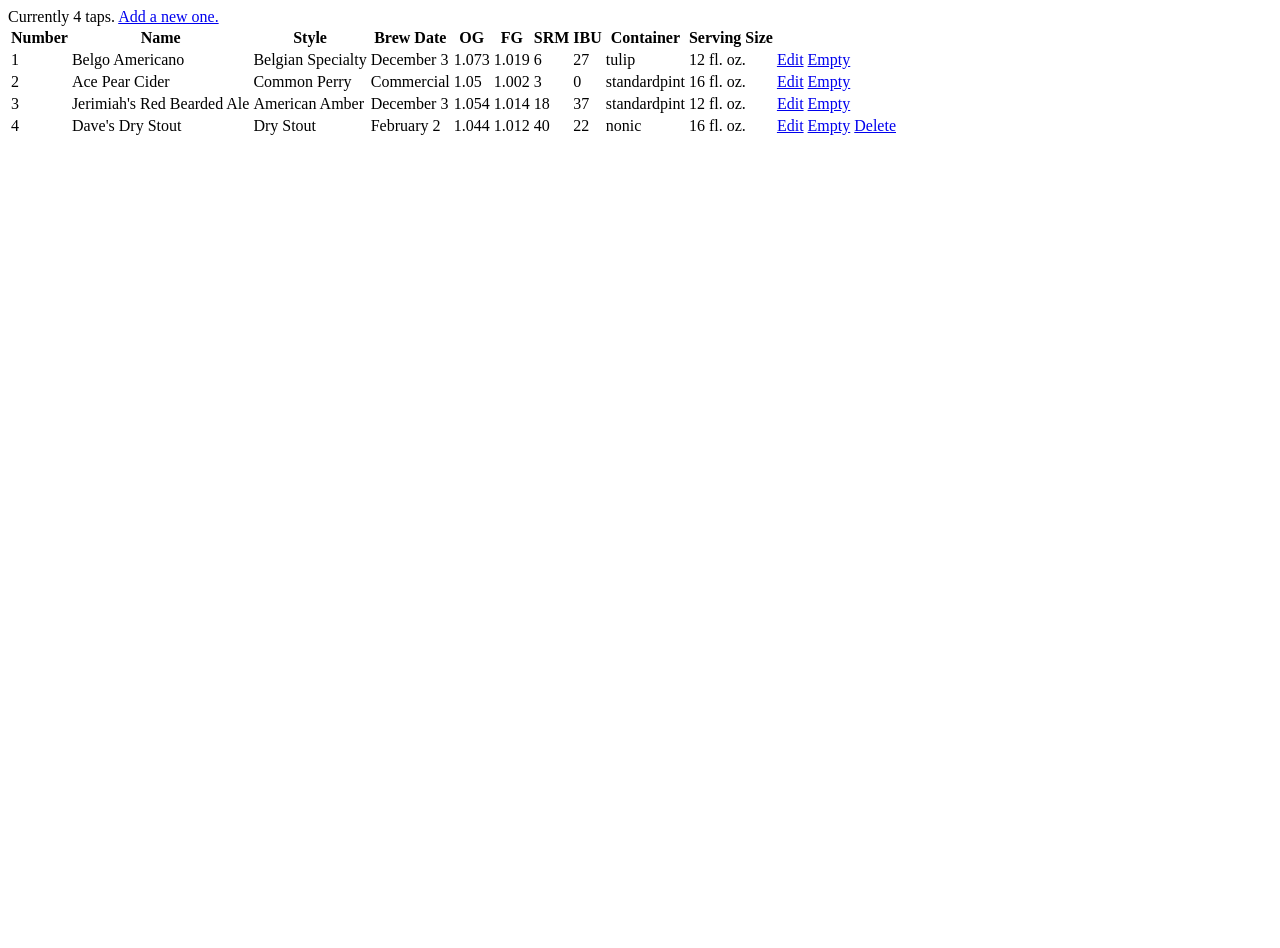
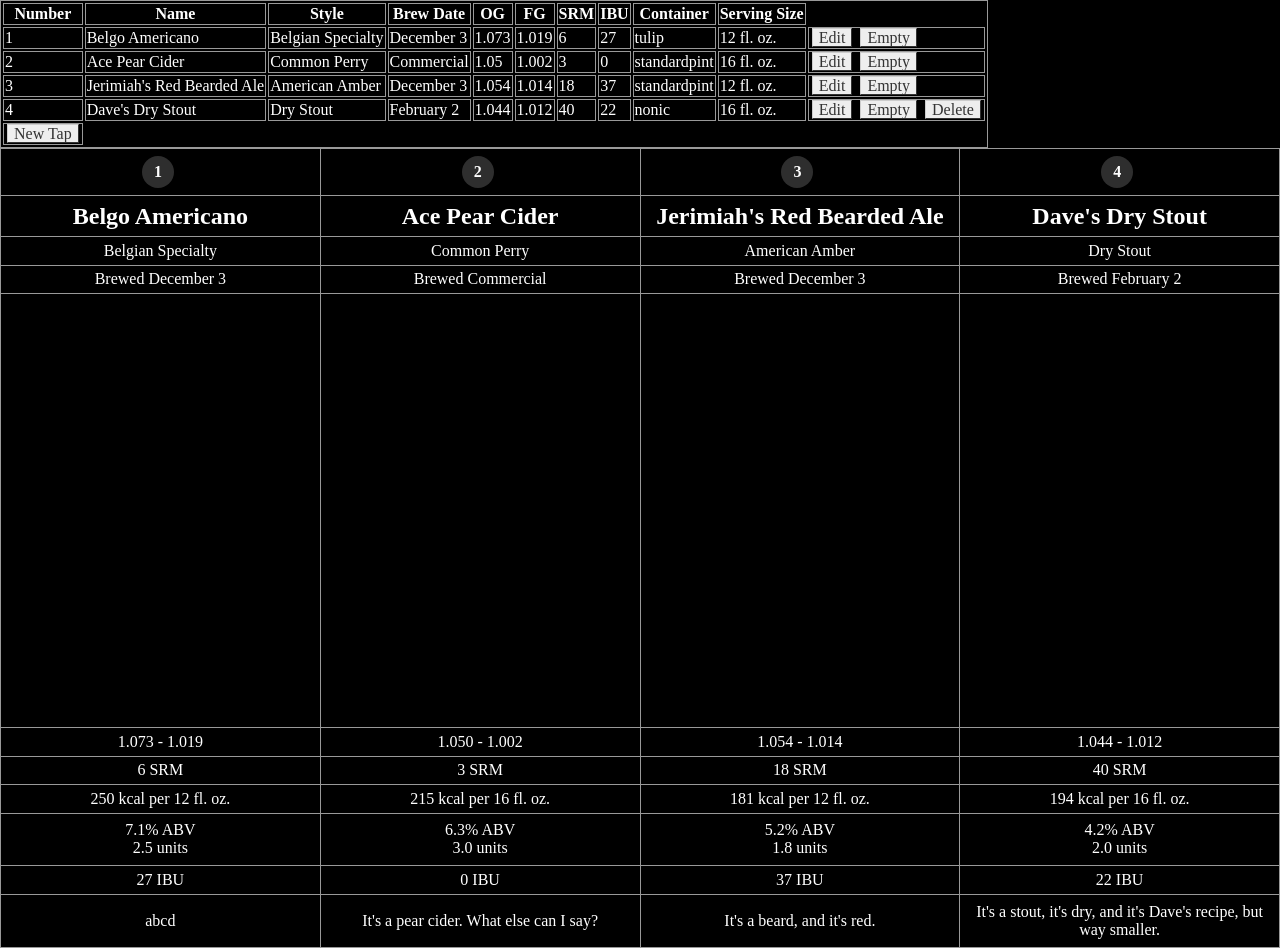
Before and after one commit to y0gensha/LitePints, a PHP site: page /showTaps.php in a window 1280 px wide. Before the commit the page ends 135 px from the top, so only its background shows below. Run offline with PHP 8.4, Linux system fonts and the light colour scheme; data comes from the database, SQL or seed files in the repository; both versions use the stored data as it was after the commit.

Commit message:
Styled the admin pages.  Preview.  Variable column width.

```diff
--- a/index.php
+++ b/index.php
@@ -3,8 +3,8 @@
 require_once 'include/util.php';
 
 $taps = array();
+$db = new SQLite3('db/db.db');
 
-$db = new SQLite3('db/db.db');
 $r = $db->query("select * from taps order by number");
 while ($tap = $r->fetchArray(SQLITE3_ASSOC)) {
   $taps[$tap['number']] = $tap;
@@ -15,6 +15,7 @@ while ($tap = $r->fetchArray(SQLITE3_ASSOC)) {
   $taps[$tap['number']]['rgb'] = srmToRgb($tap['srm']);
 }
 $numberOfTaps = sizeof($taps);
+$colWidth = floor(100/$numberOfTaps);
 ?>
 <html>
 <head>
@@ -24,6 +25,9 @@ $numberOfTaps = sizeof($taps);
 </head>
 <body>
 <table class="mainTable">
+<?php for($i=1; $i<=$numberOfTaps; $i++) { ?>
+<col width="<?php echo $colWidth; ?>%" />
+<?php } ?>
 <tr>
  <?php for($i=1; $i<=$numberOfTaps; $i++) { ?>
  <td><span class="tapcircle"><?php echo $i; ?></span></td>
--- a/showTaps.php
+++ b/showTaps.php
@@ -1,4 +1,9 @@
 <html>
+<head>
+  <title>Manage Tap List</title>
+  <meta http-equiv="refresh" content="300">
+  <link rel="stylesheet" type="text/css" href="style.css">
+</head>
 <body>
 <?php
 $taps = array();
@@ -11,8 +16,7 @@ $tapCount = $row['count(*)'];
 
 $r = $db->query("select * from taps order by number");
 ?>
-Currently <?php echo $tapCount; ?> taps. <a href="addTap.php?number=<?php echo ($tapCount+1); ?>">Add a new one.</a>
-<table>
+<table class="tapList">
  <tr><th>Number</th><th>Name</th><th>Style</th><th>Brew Date</th><th>OG</th><th>FG</th><th>SRM</th><th>IBU</th><th>Container</th><th>Serving Size</th></tr>
  <?php while ($tap = $r->fetchArray(SQLITE3_ASSOC)) { ?>
  <tr>
@@ -27,14 +31,16 @@ Currently <?php echo $tapCount; ?> taps. <a href="addTap.php?number=<?php echo (
   <td><?php echo $tap['container']; ?></td>
   <td><?php echo $tap['servingSizeValue']." ".$tap['servingSizeUnits']; ?></td>
   <td>
-   <a href="editTap.php?number=<?php echo $tap['number']; ?>">Edit</a>
-   <a href="emptyTap.php?number=<?php echo $tap['number']; ?>">Empty</a>
+   <a class="button" href="editTap.php?number=<?php echo $tap['number']; ?>">Edit</a>
+   <a class="button" href="emptyTap.php?number=<?php echo $tap['number']; ?>">Empty</a>
    <?php if ($tap['number'] == $tapCount) { ?>
-   <a href="deleteTap.php?number=<?php echo $tap['number']; ?>">Delete</a>
+   <a class="button" href="deleteTap.php?number=<?php echo $tap['number']; ?>">Delete</a>
    <?php } ?>
   </td>
  </tr>
  <?php } ?>
+  <tr><td><a class="button" href="addTap.php?number=<?php echo ($tapCount+1); ?>">New Tap</a></td></tr>
 </table>
+<iframe class="preview" src="index.php"></iframe>
 </body>
 </html>
--- a/style.css
+++ b/style.css
@@ -4,7 +4,6 @@ body {
   margin: 0px;
   background-color: #000;
   color: #fff;
-  font-size: 2em;
 }
 
 h2, h3 {
@@ -20,8 +19,7 @@ table.mainTable {
   border: 0px;
   border-collapse: collapse;
 }
-table.mainTable td, th {
-  width: 25%;
+table.mainTable td, table.mainTable th {
   border: 1px solid #999;
 }
 
@@ -37,3 +35,39 @@ span.tapcircle {
   width: 2em;
 }
 /* end from RaspberryPints */
+
+table.tapList {
+  border: 1px solid #999;
+}
+table.tapList td, table.tapList tr, table.taplist th {
+  border: 1px solid #999;
+}
+
+a.button:link, a.button:visited {
+  text-decoration: none;
+  background-color: #EEEEEE;
+  color: #333333;
+  padding: 0px 6px 0px 6px;
+  margin: 2px 2px 2px 2px;
+  border-top: 1px solid #CCCCCC;
+  border-right: 1px solid #333333;
+  border-bottom: 1px solid #333333;
+  border-left: 1px solid #CCCCCC;
+}
+
+a.button:hover, a.button:active {
+  background-color: #cccccc;
+}
+
+table.formTable th {
+  text-align: right;
+}
+table.formTable th, table.formTable td {
+  border: 1px solid #999;
+}
+
+iframe.preview {
+  width: 100%;
+  height: 100%;
+  border: none;
+}
```
Also changed, not shown: addTap.php (+9 -0 lines), deleteTap.php (+9 -1 lines), editTap.php (+7 -2 lines), emptyTap.php (+9 -1 lines), README.md, db/db.db.
